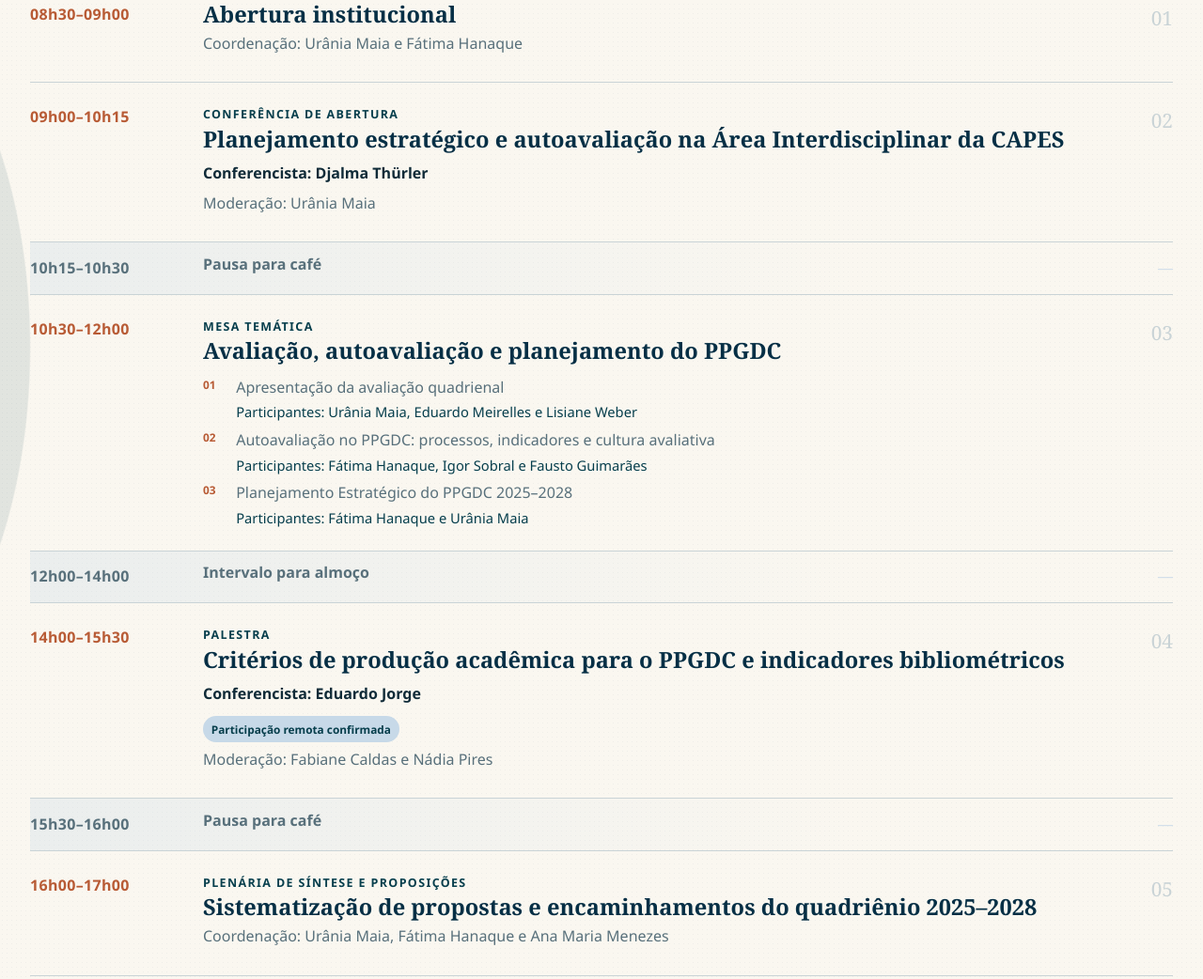
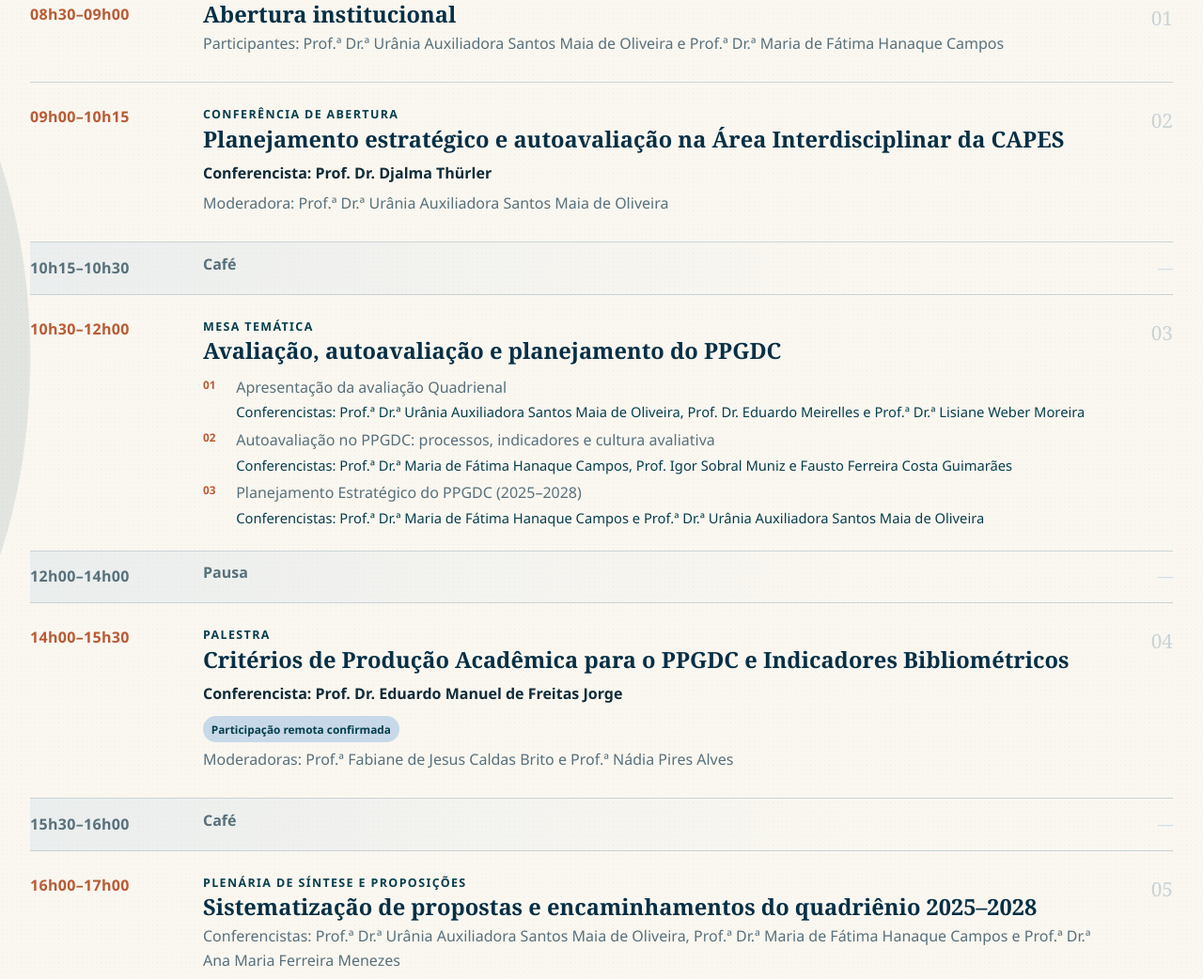
Before and after one commit to portal-ppgdc/seminario-interdisciplinar-ppgdc-2026, a plain HTML site: page index.html in a window 1280 px wide. Shown: the part 1577-2619 px from the top of the page at 94% size. Drawn offline with Linux system fonts and the light colour scheme.

Commit message:
Atualiza programação e remove indicação preliminar

```diff
--- a/index.html
+++ b/index.html
@@ -65,7 +65,6 @@
         <div class="container hero-grid">
           <div class="hero-copy">
             <p class="eyebrow">Programa de Pós-Graduação em Difusão do Conhecimento</p>
-            <p class="status"><span aria-hidden="true"></span><span data-event-status></span></p>
             <h1 id="hero-title" data-event-title></h1>
             <p class="hero-theme" data-event-theme></p>
           </div>
@@ -111,7 +110,6 @@
               <p class="section-kicker">24 de agosto</p>
               <h2 id="schedule-title">Programação</h2>
             </div>
-            <p class="heading-note">Programação preliminar, sujeita a ajustes.</p>
           </div>
           <div class="timeline" data-schedule></div>
         </div>
--- a/script.js
+++ b/script.js
@@ -1,7 +1,6 @@
 const EVENT_DATA = {
   title: "Seminário Interdisciplinar 2026 do PPGDC",
   theme: "Planejamento Estratégico e Autoavaliação",
-  status: "Programação preliminar",
   date: "24 de agosto de 2026",
   time: "8h30 às 17h",
   location: "Auditório da Reitoria do IFBA, Canela, Salvador/BA",
@@ -12,26 +11,26 @@
   certificateText: "O certificado será emitido após o evento para participantes com inscrição prévia e presença confirmada.",
   participants: [
     {
-      name: "Urânia Maia",
+      name: "Prof.ª Dr.ª Urânia Auxiliadora Santos Maia de Oliveira",
       role: "Coordenação Geral do PPGDC, idealização do Seminário, abertura institucional, moderação da conferência e plenária de síntese",
       group: "Coordenação e articulação institucional",
       image: "assets/images/urania-maia.jpg",
-      alt: "Retrato de Urânia Maia",
+      alt: "Retrato de Urânia Auxiliadora Santos Maia de Oliveira",
       objectPosition: "46% 42%",
       initials: "UM"
     },
     {
-      name: "Fátima Hanaque",
+      name: "Prof.ª Dr.ª Maria de Fátima Hanaque Campos",
       role: "Coordenação do Seminário, organização geral, Planejamento Estratégico e Mesa Temática",
       group: "Coordenação e articulação institucional",
       image: "assets/images/fatima-hanaque.jpg",
-      alt: "Retrato de Fátima Hanaque",
+      alt: "Retrato de Maria de Fátima Hanaque Campos",
       objectPosition: "52% 38%",
       treatment: "is-warm-editorial",
       initials: "FH"
     },
     {
-      name: "Djalma Thürler",
+      name: "Prof. Dr. Djalma Thürler",
       role: "Conferência de abertura",
       group: "Conferência e palestra",
       image: "assets/images/djalma-thurler.jpg",
@@ -40,11 +39,11 @@
       initials: "DT"
     },
     {
-      name: "Eduardo Jorge",
+      name: "Prof. Dr. Eduardo Manuel de Freitas Jorge",
       role: "Palestra sobre produção acadêmica e indicadores bibliométricos",
       group: "Conferência e palestra",
       image: "assets/images/eduardo-freitas-jorge.jpg",
-      alt: "Retrato de Eduardo Jorge",
+      alt: "Retrato de Eduardo Manuel de Freitas Jorge",
       objectPosition: "47% 24%",
       initials: "EF"
     }
@@ -53,65 +52,68 @@
     {
       time: "08h30–09h00",
       title: "Abertura institucional",
-      meta: "Coordenação: Urânia Maia e Fátima Hanaque"
+      meta: "Participantes: Prof.ª Dr.ª Urânia Auxiliadora Santos Maia de Oliveira e Prof.ª Dr.ª Maria de Fátima Hanaque Campos"
     },
     {
       time: "09h00–10h15",
       session: "Conferência de abertura",
       title: "Planejamento estratégico e autoavaliação na Área Interdisciplinar da CAPES",
       speakerLabel: "Conferencista",
-      speaker: "Djalma Thürler",
-      meta: "Moderação: Urânia Maia"
+      speaker: "Prof. Dr. Djalma Thürler",
+      meta: "Moderadora: Prof.ª Dr.ª Urânia Auxiliadora Santos Maia de Oliveira"
     },
-    { time: "10h15–10h30", title: "Pausa para café", type: "break" },
+    { time: "10h15–10h30", title: "Café", type: "break" },
     {
       time: "10h30–12h00",
-      session: "Mesa temática",
+      session: "Mesa Temática",
       title: "Avaliação, autoavaliação e planejamento do PPGDC",
       subthemes: [
         {
-          title: "Apresentação da avaliação quadrienal",
-          participants: "Participantes: Urânia Maia, Eduardo Meirelles e Lisiane Weber"
+          title: "Apresentação da avaliação Quadrienal",
+          participants: "Conferencistas: Prof.ª Dr.ª Urânia Auxiliadora Santos Maia de Oliveira, Prof. Dr. Eduardo Meirelles e Prof.ª Dr.ª Lisiane Weber Moreira"
         },
         {
           title: "Autoavaliação no PPGDC: processos, indicadores e cultura avaliativa",
-          participants: "Participantes: Fátima Hanaque, Igor Sobral e Fausto Guimarães"
+          participants: "Conferencistas: Prof.ª Dr.ª Maria de Fátima Hanaque Campos, Prof. Igor Sobral Muniz e Fausto Ferreira Costa Guimarães"
         },
         {
-          title: "Planejamento Estratégico do PPGDC 2025–2028",
-          participants: "Participantes: Fátima Hanaque e Urânia Maia"
+          title: "Planejamento Estratégico do PPGDC (2025–2028)",
+          participants: "Conferencistas: Prof.ª Dr.ª Maria de Fátima Hanaque Campos e Prof.ª Dr.ª Urânia Auxiliadora Santos Maia de Oliveira"
         }
       ]
     },
-    { time: "12h00–14h00", title: "Intervalo para almoço", type: "break" },
+    { time: "12h00–14h00", title: "Pausa", type: "break" },
     {
       time: "14h00–15h30",
       session: "Palestra",
-      title: "Critérios de produção acadêmica para o PPGDC e indicadores bibliométricos",
+      title: "Critérios de Produção Acadêmica para o PPGDC e Indicadores Bibliométricos",
       speakerLabel: "Conferencista",
-      speaker: "Eduardo Jorge",
+      speaker: "Prof. Dr. Eduardo Manuel de Freitas Jorge",
       status: "Participação remota confirmada",
-      meta: "Moderação: Fabiane Caldas e Nádia Pires"
+      meta: "Moderadoras: Prof.ª Fabiane de Jesus Caldas Brito e Prof.ª Nádia Pires Alves"
     },
-    { time: "15h30–16h00", title: "Pausa para café", type: "break" },
+    { time: "15h30–16h00", title: "Café", type: "break" },
     {
       time: "16h00–17h00",
       session: "Plenária de síntese e proposições",
       title: "Sistematização de propostas e encaminhamentos do quadriênio 2025–2028",
-      meta: "Coordenação: Urânia Maia, Fátima Hanaque e Ana Maria Menezes"
+      meta: "Conferencistas: Prof.ª Dr.ª Urânia Auxiliadora Santos Maia de Oliveira, Prof.ª Dr.ª Maria de Fátima Hanaque Campos e Prof.ª Dr.ª Ana Maria Ferreira Menezes"
     },
     { time: "17h00", title: "Encerramento" }
   ],
   organization: {
     realization: "Programa de Pós-Graduação Multi-Institucional em Difusão do Conhecimento",
-    coordination: ["Urânia Maia", "Fátima Hanaque"],
+    coordination: [
+      "Prof.ª Dr.ª Urânia Auxiliadora Santos Maia de Oliveira",
+      "Prof.ª Dr.ª Maria de Fátima Hanaque Campos"
+    ],
     team: [
-      "Fátima Hanaque",
-      "Igor Sobral",
-      "Fabiane Caldas",
-      "Nádia Pires",
-      "Fausto Guimarães",
-      "Euzébio Silva"
+      "Prof.ª Dr.ª Maria de Fátima Hanaque Campos",
+      "Prof. Igor Sobral Muniz",
+      "Prof.ª Fabiane de Jesus Caldas Brito",
+      "Prof.ª Nádia Pires Alves",
+      "Euzébio Raimundo da Silva",
+      "Fausto Ferreira Costa Guimarães"
     ]
   }
 };
@@ -165,7 +167,6 @@
   function renderEventDetails() {
     setText("[data-event-title]", EVENT_DATA.title);
     setText("[data-event-theme]", EVENT_DATA.theme);
-    setText("[data-event-status]", EVENT_DATA.status);
     setText("[data-event-date]", EVENT_DATA.date);
     setText("[data-event-time]", EVENT_DATA.time);
     setText("[data-event-location]", EVENT_DATA.location);
--- a/styles.css
+++ b/styles.css
@@ -253,20 +253,6 @@
 .hero-copy { position: relative; padding: 0 0 3rem 1.6rem; }
 .eyebrow { max-width: 48ch; color: var(--light-blue); }
 
-.status {
-  display: inline-flex;
-  align-items: center;
-  gap: .55rem;
-  margin: 0 0 1.15rem;
-  padding: .35rem .7rem;
-  border: 1px solid rgba(199, 217, 232, .5);
-  border-radius: 999px;
-  color: var(--cream);
-  font-size: .78rem;
-  font-weight: 750;
-}
-
-.status > span:first-child { width: .45rem; height: .45rem; background: var(--terracotta); border-radius: 50%; }
 .hero-theme { max-width: 31ch; margin-bottom: 0; color: var(--light-blue); font-family: var(--font-serif); font-size: clamp(1.3rem, 2.25vw, 1.85rem); font-style: italic; line-height: 1.25; }
 
 .hero-facts {
```
